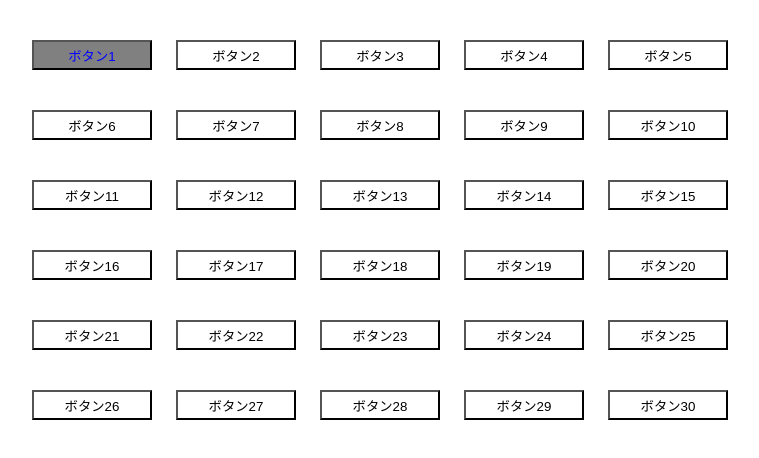
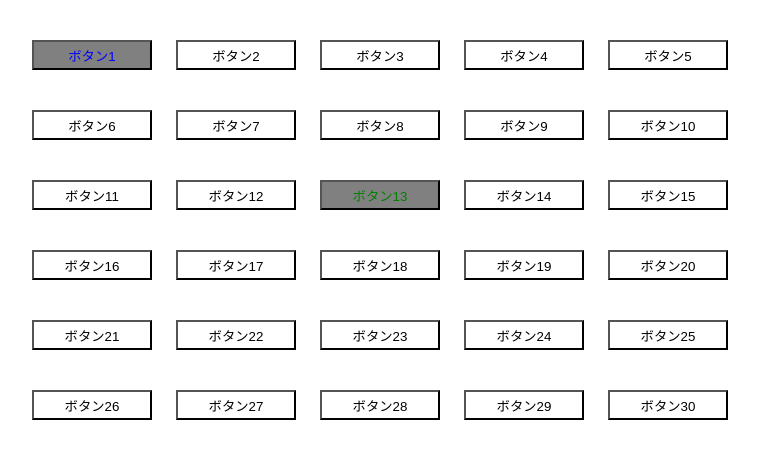
Before and after one commit to akht/kagoshima_dot_mk_3, a plain HTML site: page public/index.html in a window 1280 px wide. Shown: the whole page, without its empty margins (270-1029 px from the left). Drawn offline with Linux system fonts and the light colour scheme.

Commit message:
change button13

```diff
--- a/public/css/button13.css
+++ b/public/css/button13.css
@@ -1,6 +1,6 @@
 .button13 {
-    color: black;
-    background-color: white;
+    color: green;
+    background-color: gray;
     width: 120px;
     height: 30px;
 }
--- a/public/js/button13.js
+++ b/public/js/button13.js
@@ -1,3 +1,3 @@
 document.querySelector('.button13').onclick = function() {
-    alert('button13');
+    alert('Done by gangan');
 }
```
